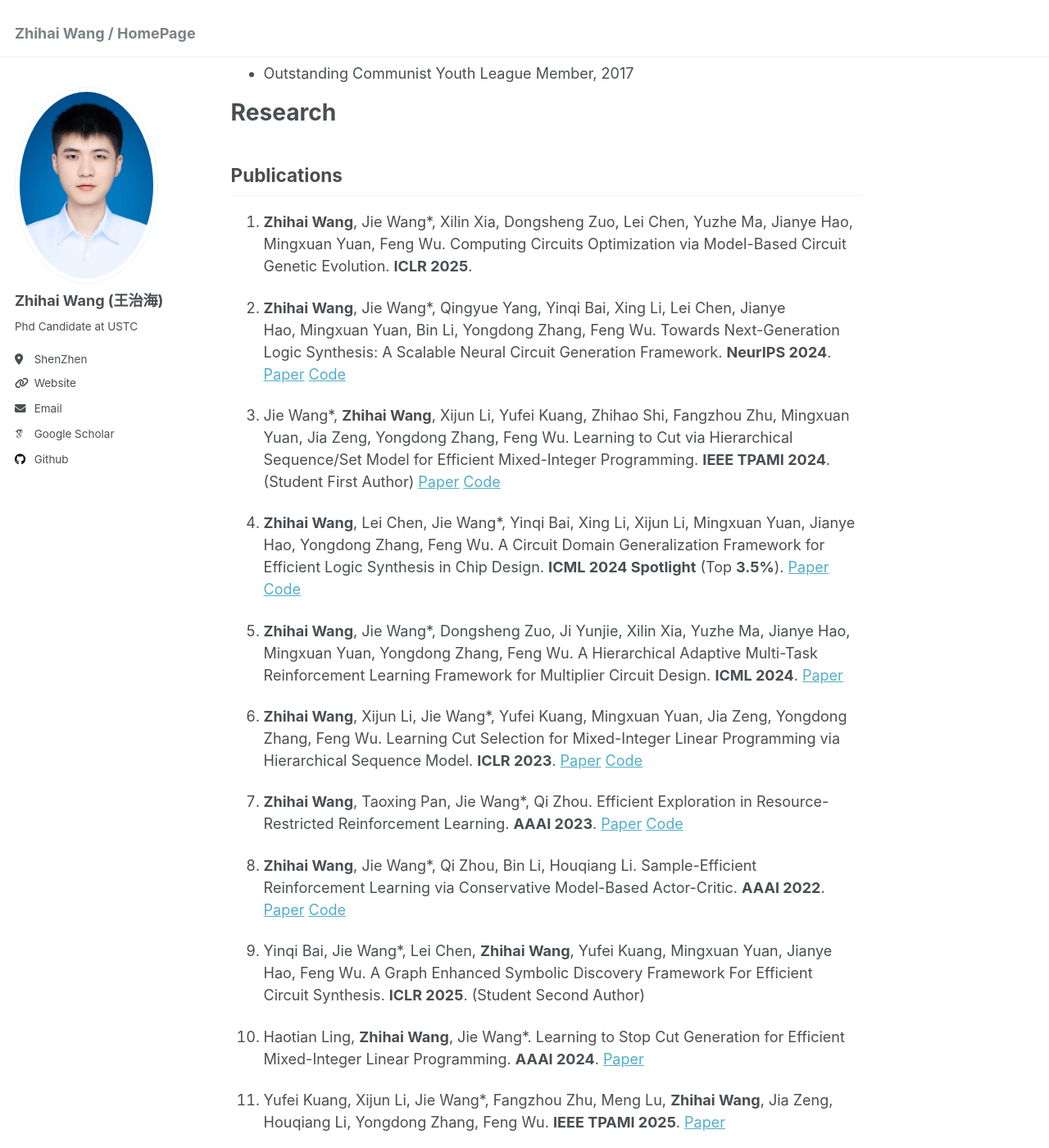
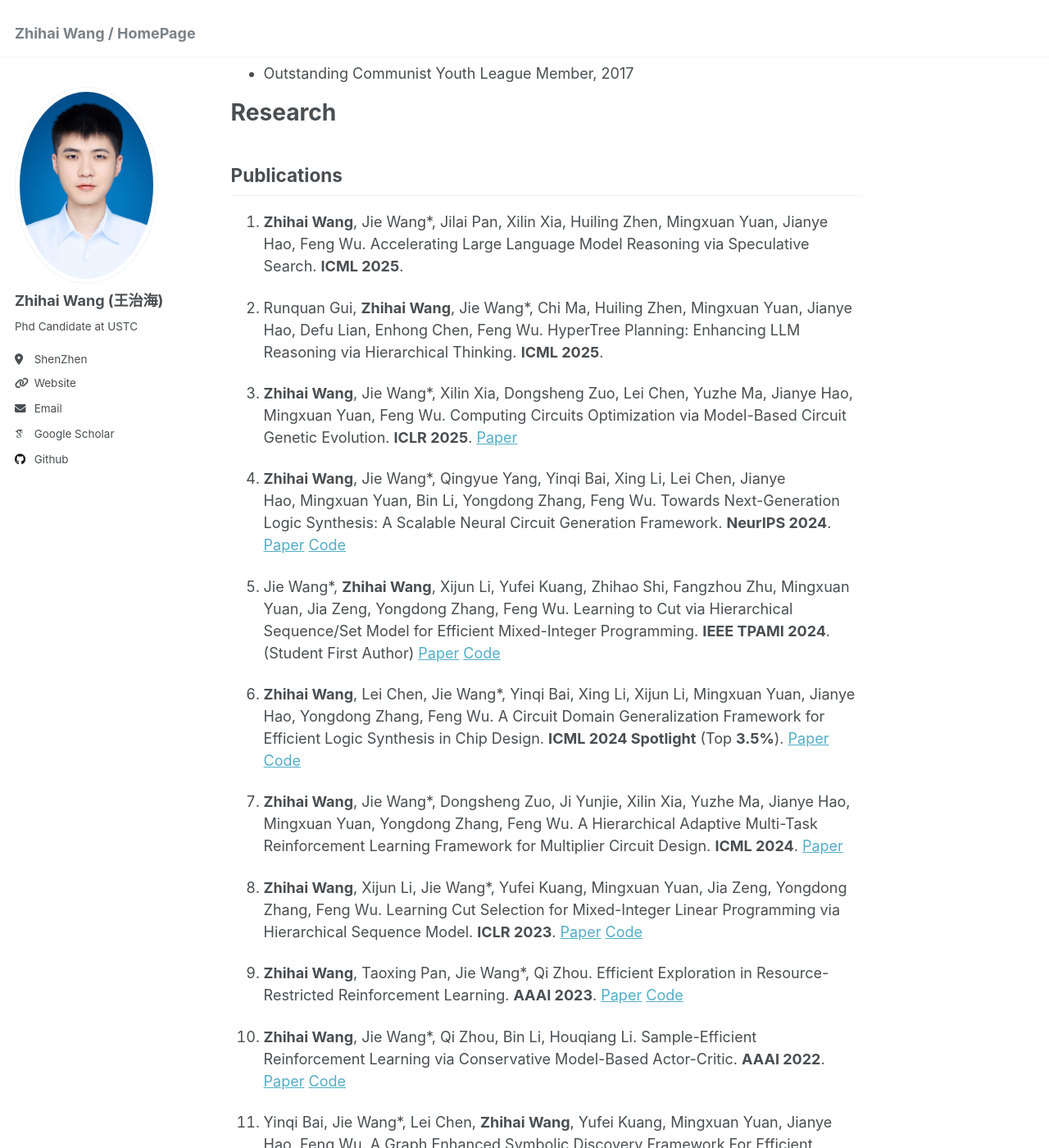
Before and after one commit to zhihaiwangx/zhihaiwangx.github.io, a Jekyll site: the page built from _pages/about.md, in a window 1280 px wide and 1400 px high, scrolled down 910 px. Shown: the whole window at 82% size. Built offline with Jekyll 4.4.1, drawn with Linux system fonts in a browser that asks for light colours; some web fonts are replaced.

Commit message:
update icml

```diff
--- a/_pages/about.md
+++ b/_pages/about.md
@@ -35,7 +35,11 @@ Research
 Publications
 ------
 
-1. **Zhihai Wang**, Jie Wang*, Xilin Xia, Dongsheng Zuo, Lei Chen, Yuzhe Ma, Jianye Hao, Mingxuan Yuan, Feng Wu. Computing Circuits Optimization via Model-Based Circuit Genetic Evolution. **ICLR 2025**.
+1. **Zhihai Wang**, Jie Wang*, Jilai Pan, Xilin Xia, Huiling Zhen, Mingxuan Yuan, Jianye Hao, Feng Wu. Accelerating Large Language Model Reasoning via Speculative Search. **ICML 2025**.
+
+1. Runquan Gui, **Zhihai Wang**, Jie Wang*, Chi Ma, Huiling Zhen, Mingxuan Yuan, Jianye Hao, Defu Lian, Enhong Chen, Feng Wu. HyperTree Planning: Enhancing LLM Reasoning via Hierarchical Thinking. **ICML 2025**.
+
+1. **Zhihai Wang**, Jie Wang*, Xilin Xia, Dongsheng Zuo, Lei Chen, Yuzhe Ma, Jianye Hao, Mingxuan Yuan, Feng Wu. Computing Circuits Optimization via Model-Based Circuit Genetic Evolution. **ICLR 2025**. [Paper](https://openreview.net/pdf?id=KWH4UIoQKS)
 
 1. **Zhihai Wang**, Jie Wang*, Qingyue Yang, Yinqi Bai, Xing Li, Lei Chen, Jianye Hao, Mingxuan Yuan, Bin Li, Yongdong Zhang, Feng Wu. Towards Next-Generation Logic Synthesis: A Scalable Neural Circuit Generation Framework. **NeurIPS 2024**. [Paper](https://openreview.net/pdf?id=ZYNYhh3ocW) [Code](https://github.com/MIRALab-USTC/AI4EDA_TNet)
 
@@ -51,7 +55,7 @@ Publications
 
 7. **Zhihai Wang**, Jie Wang*, Qi Zhou, Bin Li, Houqiang Li. Sample-Efficient Reinforcement Learning via Conservative Model-Based Actor-Critic. **AAAI 2022**. [Paper](https://arxiv.org/abs/2112.10504) [Code](https://github.com/MIRALab-USTC/RL-CMBAC)
 
-8. Yinqi Bai, Jie Wang*, Lei Chen, **Zhihai Wang**, Yufei Kuang, Mingxuan Yuan, Jianye Hao, Feng Wu. A Graph Enhanced Symbolic Discovery Framework For Efficient Circuit Synthesis. **ICLR 2025**. (Student Second Author)
+8. Yinqi Bai, Jie Wang*, Lei Chen, **Zhihai Wang**, Yufei Kuang, Mingxuan Yuan, Jianye Hao, Feng Wu. A Graph Enhanced Symbolic Discovery Framework For Efficient Circuit Synthesis. **ICLR 2025**. (Student Second Author) [Paper](https://openreview.net/pdf?id=EG9nDN3eGB)
 
 9. Haotian Ling, **Zhihai Wang**, Jie Wang*. Learning to Stop Cut Generation for Efficient Mixed-Integer Linear Programming. **AAAI 2024**. [Paper](https://arxiv.org/abs/2401.17527)
 
```
